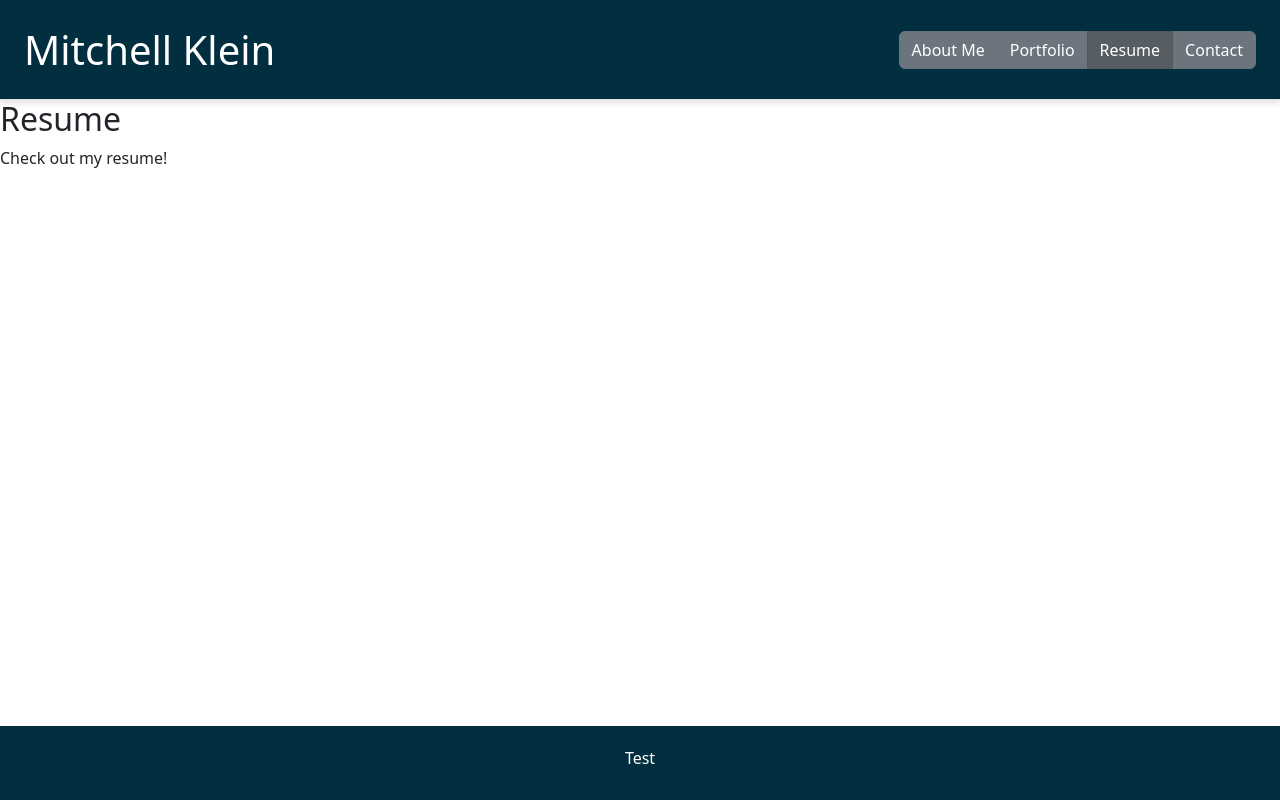
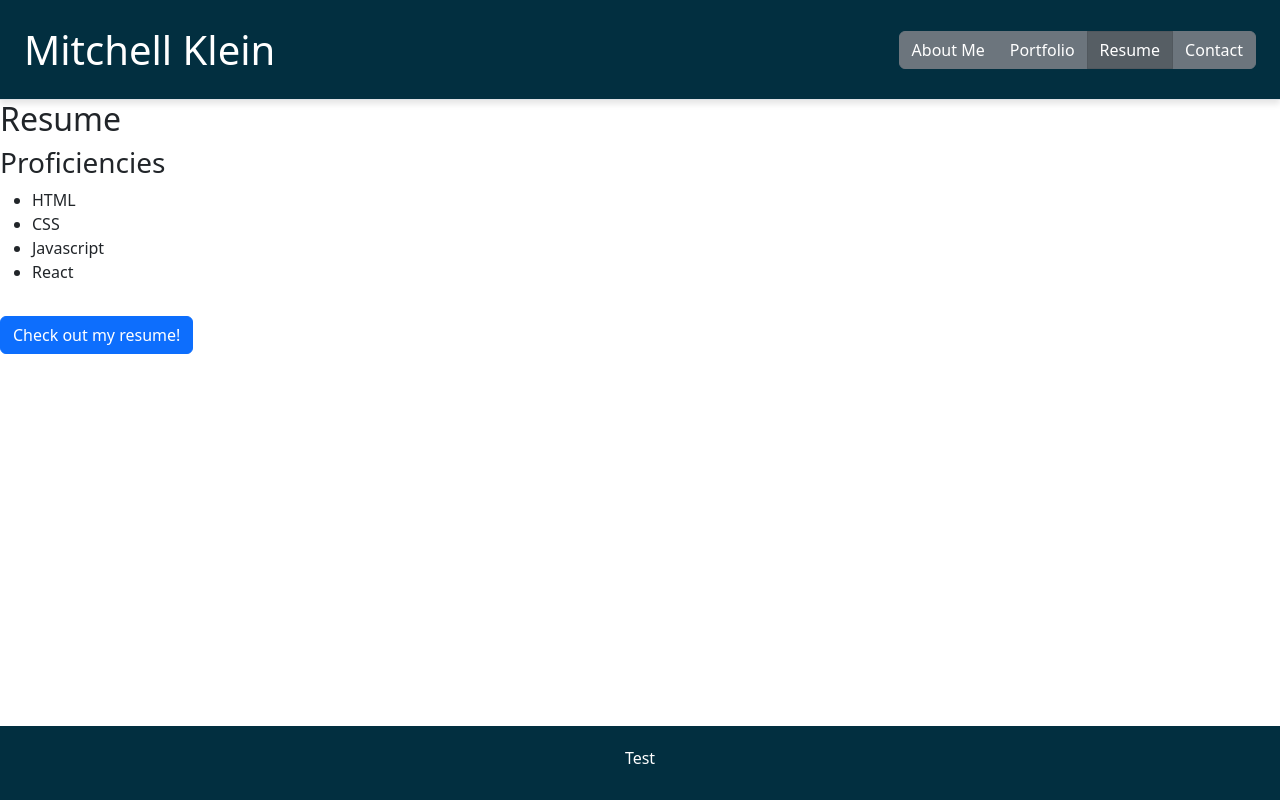
Before and after one commit to Mjoel54/react-portfolio, a React (Vite) app in the folder my-vite-app/: page /resume in a window 1280 px wide. Built offline with nearby package versions, Linux system fonts and the light colour scheme.

Commit message:
Resume() functionality complete

```diff
--- a/my-vite-app/src/Resume.jsx
+++ b/my-vite-app/src/Resume.jsx
@@ -1,8 +1,27 @@
+import React from 'react';
+import resume from '../public/KLEIN Mitchell - CV - Portfolio.pdf';
+
 export default function Resume() {
+  let proficiencyList = [
+    "HTML", "CSS", "Javascript", "React"
+  ]
+
+
     return (
-        <main>
-            <h2>Resume</h2>
-            <p>Check out my resume!</p>
-        </main>
-    )
-}
+      <main>
+        <h2>Resume</h2>
+     <h3>Proficiencies</h3>
+     <ul>
+      {proficiencyList.map((element, index) => <li key={index}>{element}</li>)}
+     </ul>
+
+        <a
+          href={resume} // Path to your PDF in the `public` folder
+          download="KLEIN - CV" // Optional: Customize the downloaded file name
+          className="btn btn-primary mt-3"
+        >
+          Check out my resume!
+        </a>
+      </main>
+    );
+  }
```
Also changed, not shown: 1 other file (tests, documents, lock files or other folders).
